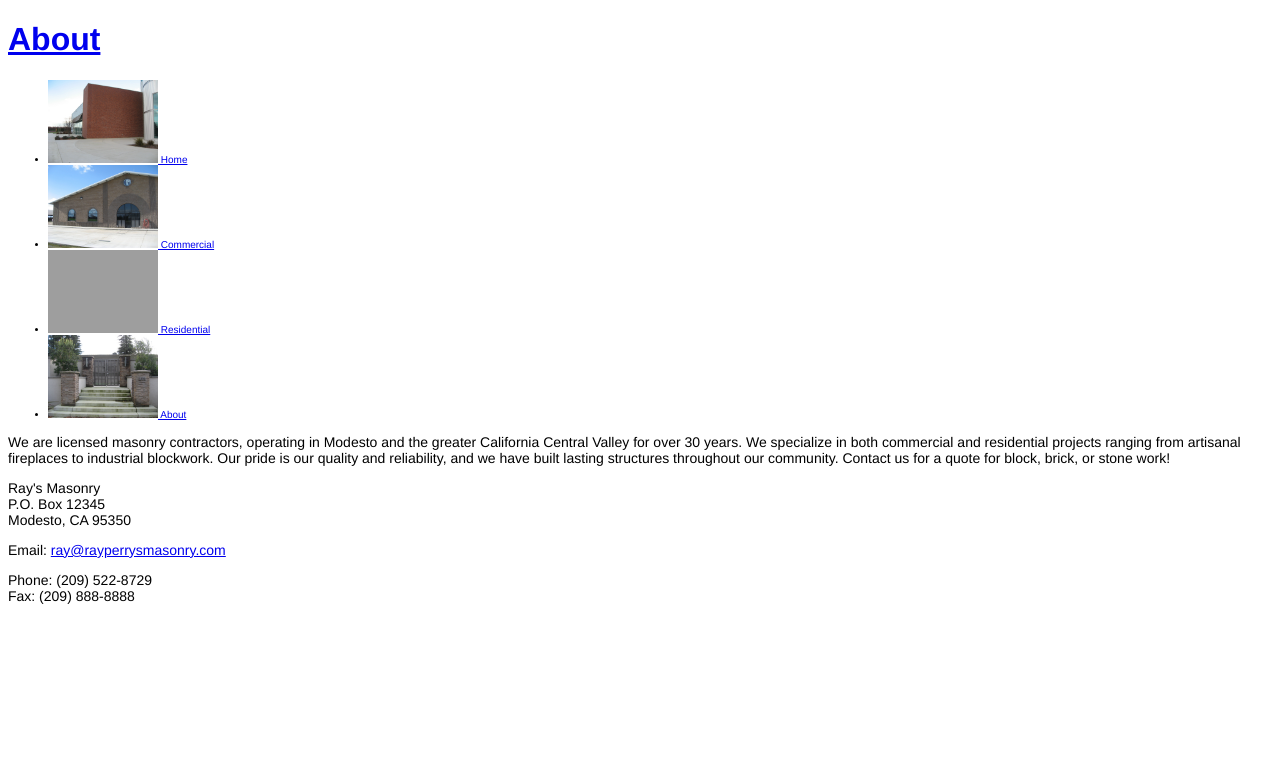
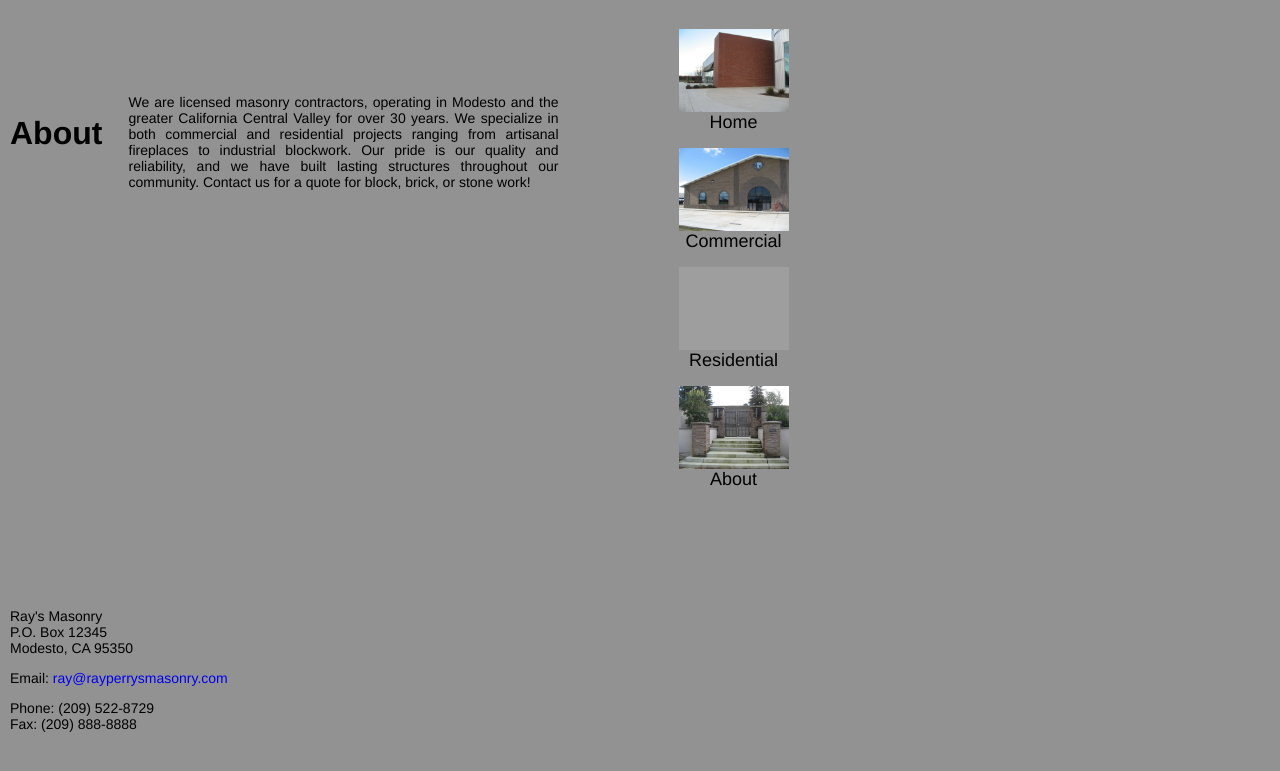
Before and after one commit to patperry/rayperrysmasonry.com, a Jekyll site: the page built from about/index.html, in a window 1280 px wide. Shown: the top 771 px of the page. Built offline with Jekyll 4.4.1, drawn with Linux system fonts in a browser that asks for light colours; Markdown is read by kramdown in place of the engine named in the settings; grey boxes are pictures that could not be loaded.

Commit message:
Start layout for homepage

```diff
--- a/_layouts/default.html
+++ b/_layouts/default.html
@@ -10,6 +10,7 @@
   </head>
 
   <body id="{{ page.section }}">
+    <div class="container">
       <header>
         <h1 class="title"><a href="/">{{ page.title }}</a></h1>
       {% if page.section == 'home' %}
@@ -69,5 +70,6 @@
           Fax:   (209) 888-8888 <br />
         </p>
      </footer>
+   </div>
  </body>
 </html>
--- a/about/index.html
+++ b/about/index.html
@@ -4,6 +4,7 @@ section: about
 title: About
 ---
 
+<section class="abstract">
 <p>
   We are licensed masonry contractors, operating in Modesto and the
   greater California Central Valley for over 30 years.  We specialize
@@ -12,3 +13,4 @@ title: About
   reliability, and we have built lasting structures throughout our
   community.  Contact us for a quote for block, brick, or stone work!
 </p>
+</section>
--- a/stylesheets/screen.css
+++ b/stylesheets/screen.css
@@ -4,8 +4,10 @@
 body {
   font-size: 62.5%; /* Resets 1em to 10px */
   font-family: "Helvetica Neue",arial,clean,sans-serif;
-  background-color: white;
+  background-color: #929292;
   color: black;
+  margin: 0;
+  padding: 0;
 }
 
 h1 {
@@ -32,19 +34,112 @@ p {
   font-size: 1.4em;
 }
 
+a:link,
+a:visited {
+  text-decoration: none;
+}
+
+a:hover,
+a:focus,
+a:active {
+  text-decoration: underline;
+}
+
 /* @group helper styles
 ------------------------------------------------------------------------------*/
 
 /* @group page structure
 ------------------------------------------------------------------------------*/
 
+.container {
+  position: relative;
+  left: 1.0em;
+  top: 8.0em;
+
+  width: 78.0em;
+  margin: 0 0;
+}
+
+header {
+  position: absolute;
+  width: 40em;
+}
+
+article {
+  width: 64.7em;
+  height: 500px;
+  margin: 1em;
+  padding: 0;
+}
+
+nav {
+  position: absolute;
+  right: 0.0em;
+  top: -8.0em;
+  width: 11.3em;
+  margin: 0;
+  padding: 0;
+}
+
 /* @group page components
 ------------------------------------------------------------------------------*/
 
+
+nav ul {
+  list-style-type: none;
+  margin: 0;
+  padding: 0;
+}
+
+nav li {
+  text-align: center;
+  margin-top: 1.5em;
+}
+
+nav li a {
+  font-size: 1.8em;
+}
+
 nav img {
+  display: block;
+  margin-left: auto;
+  margin-right: auto;
   width: 110px;
   height: 83px;
+  /* padding: 0.4em 0.0em; */
+}
+
+.abstract {
+  width: 43.0em;
+  text-align: justify;
+  margin-left: auto;
+  margin-right: auto;
 }
 
 /* @group overrides
 ------------------------------------------------------------------------------*/
+
+body#home {
+  background-image:url('/images/home/bg.jpg');
+  background-repeat: no-repeat;
+}
+
+#home header h1,
+#home header h3,
+#home header h4 {
+  display: inline;
+}
+
+#home header h1 {
+  margin-right: 1.0em;
+}
+#home header h4 {
+  margin-right: auto;
+}
+
+
+a[href^="/"],
+a[href^="http://rayperrysmasonry.com"],
+a[href^="http://www.rayperrysmasonry.com"] {
+  color: black;
+}
```
Also changed, not shown: images/home/bg.jpg. Lines whose indentation alone changed are shown as unchanged.
